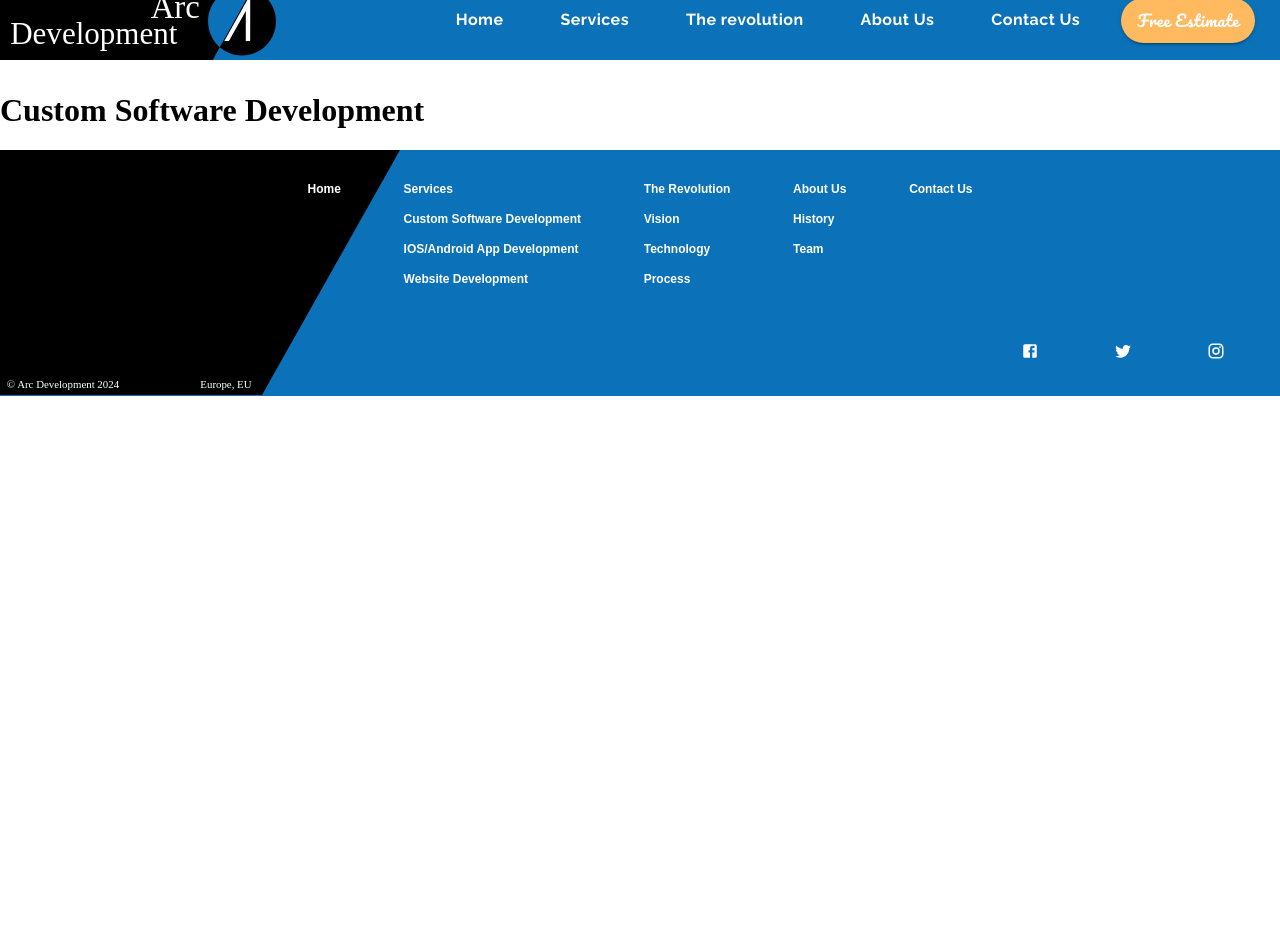
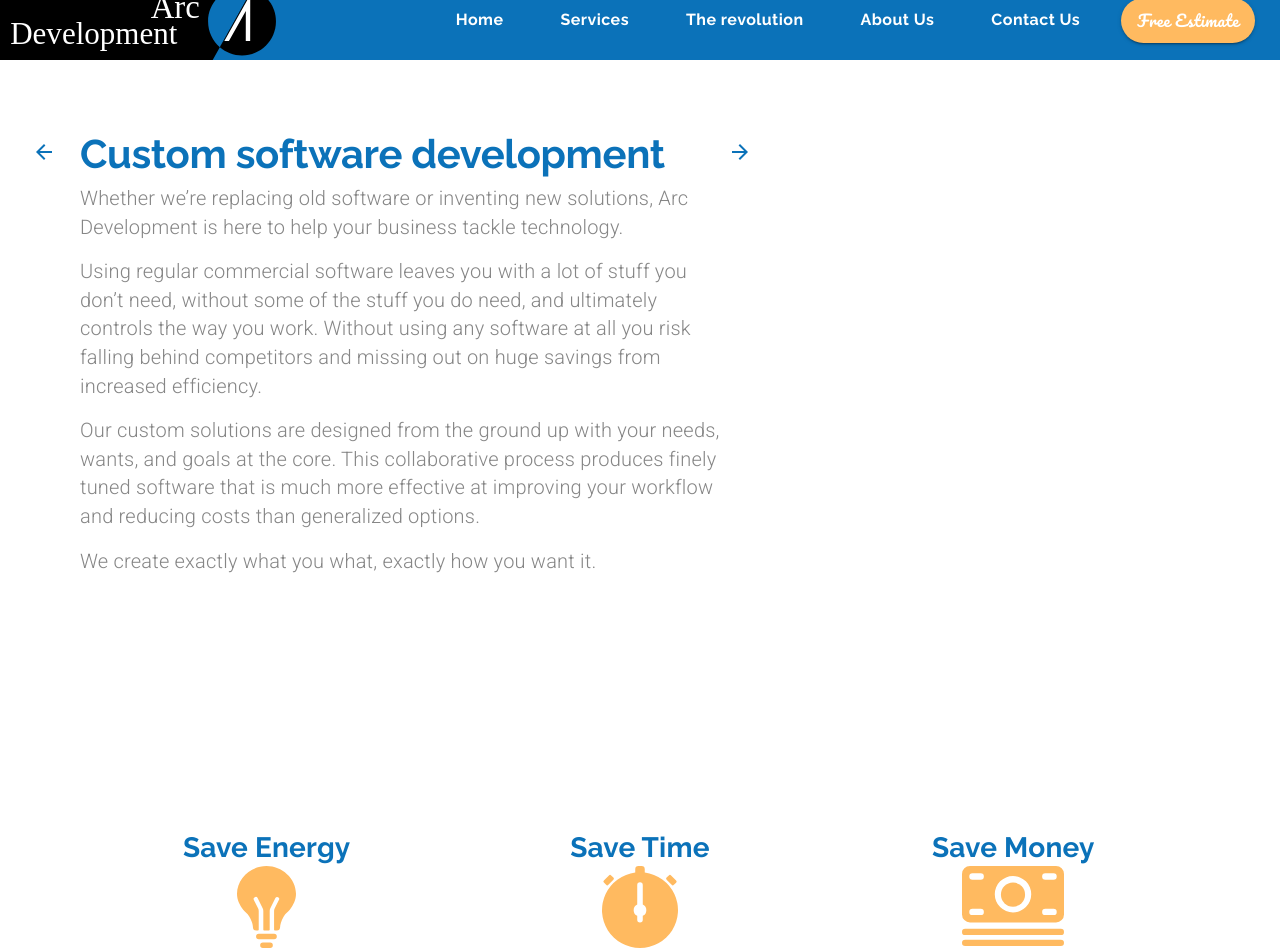
Before and after one commit to SimAndrew/Arc-Development, a React (Vite) app: page /customsoftware in a window 1280 px wide. Shown: the part 20-972 px from the top of the page. Before the commit the page ends 800 px from the top, so only its background shows below. Built offline with nearby package versions, Linux system fonts and the light colour scheme.

Commit message:
feat: in (CustomSoftware.jsx) create responsive custom software page (/customsoftware)

```diff
--- a/src/components/ui/Theme.js
+++ b/src/components/ui/Theme.js
@@ -59,6 +59,16 @@ export default createTheme({
 			fontWeight: 300,
 			fontSize: '1.25rem',
 		},
+		body2: {
+			fontSize: '1.25rem',
+			fontWeight: 300,
+			color: '#868686',
+		},
+		caption: {
+			fontSize: '1rem',
+			fontWeight: 300,
+			color: '#868686',
+		},
 		learnButton: {
 			borderColor: '#0B72B9',
 			borderWidth: 2,
--- a/src/pages/CustomSoftware.jsx
+++ b/src/pages/CustomSoftware.jsx
@@ -1,5 +1,146 @@
+import React from 'react';
+import Lottie from 'react-lottie';
+import { Link } from 'react-router-dom';
+import { styled, useTheme } from '@mui/material/styles';
+import Grid from '@mui/material/Grid';
+import IconButton from '@mui/material/IconButton';
+import ArrowForwardIcon from '@mui/icons-material/ArrowForward';
+import ArrowBackIcon from '@mui/icons-material/ArrowBack';
+import Typography from '@mui/material/Typography';
+import useMediaQuery from '@mui/material/useMediaQuery';
+import lightbulb from '../assets/bulb.svg';
+import cash from '../assets/cash.svg';
+import stopwatch from '../assets/stopwatch.svg';
+
+const StyledButton = styled(IconButton)(({ theme }) => ({
+	...theme.typography.learnButton,
+	'&:hover': {
+		backgroundColor: 'transparent',
+	},
+}));
+
 function CustomSoftware() {
-	return <h1>Custom Software Development</h1>;
+	const theme = useTheme();
+	const matchesSM = useMediaQuery(theme.breakpoints.down('md'));
+
+	return (
+		<Grid
+			container
+			direction="column"
+			style={{
+				paddingLeft: '5em',
+				paddingRight: '5em',
+				paddingTop: '2em',
+				paddingBottom: '10em',
+			}}
+		>
+			<Grid item container direction="row">
+				<Grid
+					item
+					style={{
+						marginTop: '0.5em',
+						marginRight: '1em',
+						marginLeft: '-3.5em',
+					}}
+				>
+					<StyledButton component={Link} to="/services">
+						<ArrowBackIcon />
+					</StyledButton>
+				</Grid>
+
+				<Grid item container direction="column" style={{ maxWidth: '40em' }}>
+					<Grid item>
+						<Typography variant="h2">Custom software development</Typography>
+					</Grid>
+					<Grid item>
+						<Typography variant="body2" paragraph>
+							Whether we’re replacing old software or inventing new solutions,
+							Arc Development is here to help your business tackle technology.
+						</Typography>
+						<Typography variant="body2" paragraph>
+							Using regular commercial software leaves you with a lot of stuff
+							you don’t need, without some of the stuff you do need, and
+							ultimately controls the way you work. Without using any software
+							at all you risk falling behind competitors and missing out on huge
+							savings from increased efficiency.
+						</Typography>
+						<Typography variant="body2" paragraph>
+							Our custom solutions are designed from the ground up with your
+							needs, wants, and goals at the core. This collaborative process
+							produces finely tuned software that is much more effective at
+							improving your workflow and reducing costs than generalized
+							options.
+						</Typography>
+						<Typography variant="body2" paragraph>
+							We create exactly what you what, exactly how you want it.
+						</Typography>
+					</Grid>
+				</Grid>
+
+				<Grid item style={{ marginTop: '0.5em' }}>
+					<StyledButton component={Link} to="/mobileapps">
+						<ArrowForwardIcon />
+					</StyledButton>
+				</Grid>
+			</Grid>
+
+			<Grid
+				item
+				container
+				direction="row"
+				justifyItems="center"
+				style={{ marginTop: '15em', marginBottom: '20em' }}
+			>
+				<Grid
+					item
+					container
+					direction="column"
+					md
+					alignItems="center"
+					style={{ maxWidth: '40em' }}
+				>
+					<Grid item>
+						<Typography variant="h4">Save Energy</Typography>
+					</Grid>
+					<Grid item>
+						<img src={lightbulb} alt="lightbulb" />
+					</Grid>
+				</Grid>
+
+				<Grid
+					item
+					container
+					direction="column"
+					md
+					alignItems="center"
+					style={{ maxWidth: '40em' }}
+				>
+					<Grid item>
+						<Typography variant="h4">Save Time</Typography>
+					</Grid>
+					<Grid item>
+						<img src={stopwatch} alt="stopwatch" />
+					</Grid>
+				</Grid>
+
+				<Grid
+					item
+					container
+					direction="column"
+					md
+					alignItems="center"
+					style={{ maxWidth: '40em' }}
+				>
+					<Grid item>
+						<Typography variant="h4">Save Money</Typography>
+					</Grid>
+					<Grid item>
+						<img src={cash} alt="cash" />
+					</Grid>
+				</Grid>
+			</Grid>
+		</Grid>
+	);
 }
 
 export default CustomSoftware;
```
